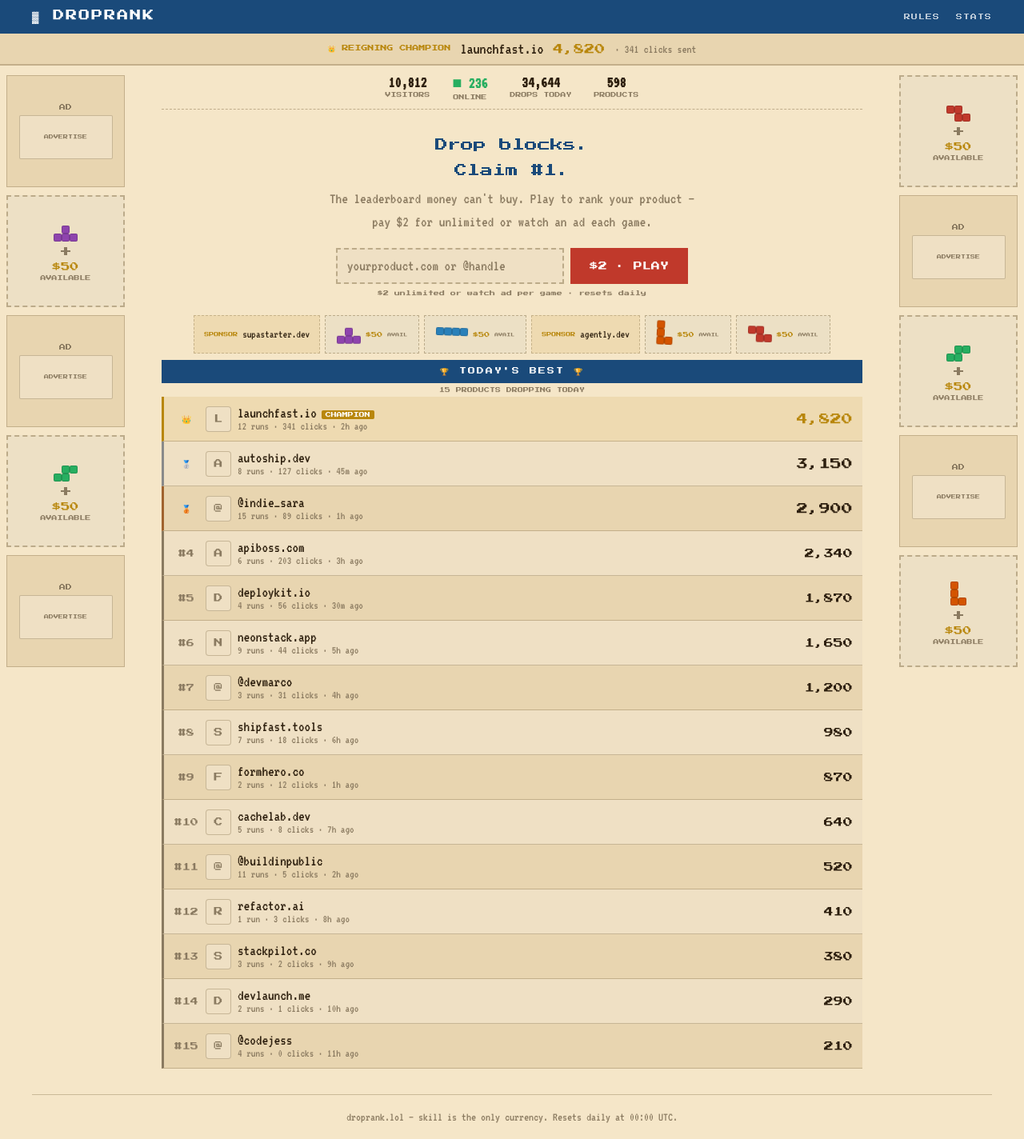
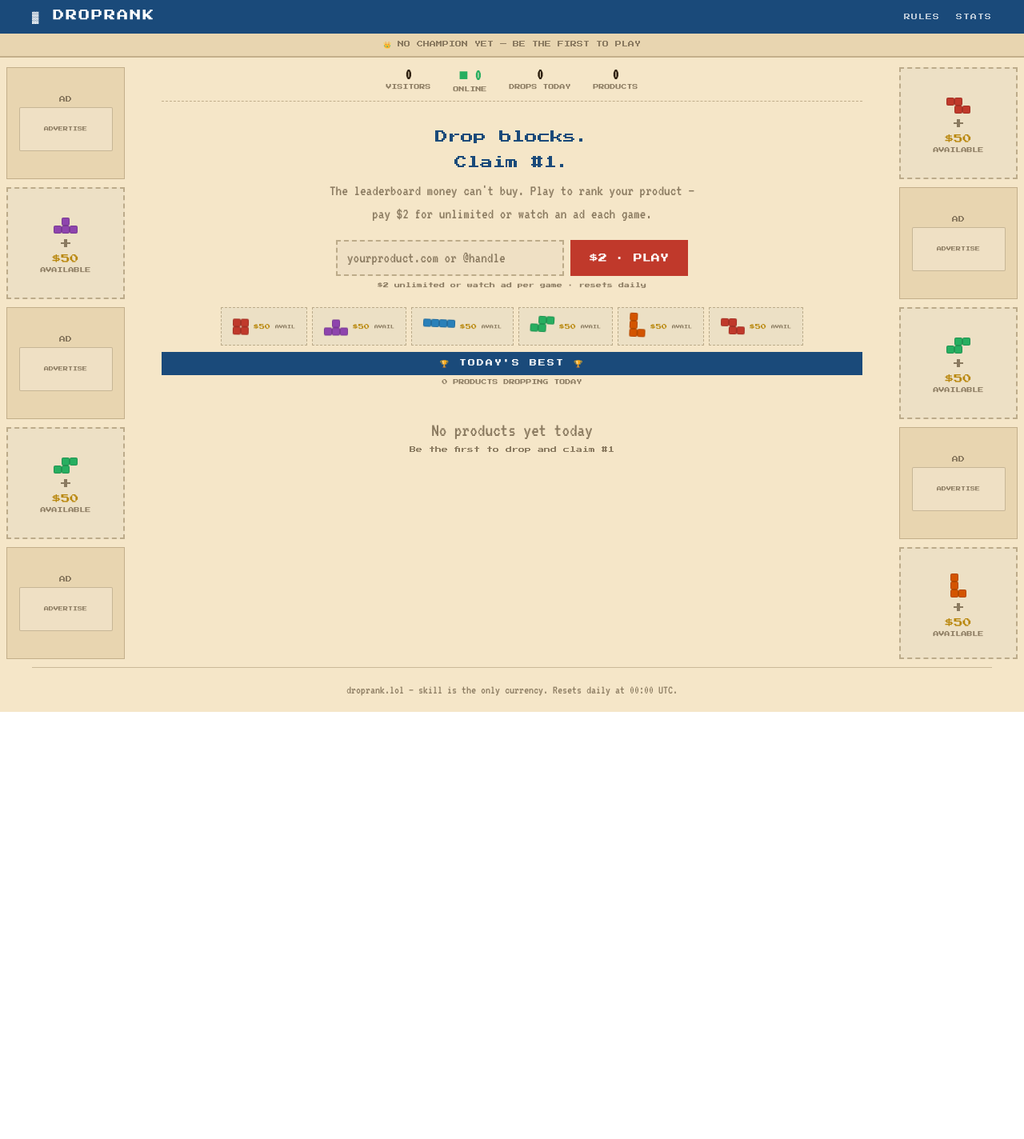
Before and after one commit to mateochezjimmm/droprank, a Next.js app: page / in a window 1280 px wide. Shown: the whole page at 80% size. After the commit the page ends 890 px from the top, so only its background shows below. Built offline with nearby package versions, Linux system fonts and the light colour scheme.

Commit message:
Update DropRank.jsx

```diff
--- a/app/DropRank.jsx
+++ b/app/DropRank.jsx
@@ -32,23 +32,8 @@
 const stamp = (b, p) => { const n = b.map(r => [...r]); for (let r = 0; r < p.shape.length; r++) for (let c = 0; c < p.shape[0].length; c++) if (p.shape[r][c] && p.y + r >= 0) n[p.y + r][p.x + c] = p.color; return n; };
 const clr = b => { let n = 0; const nb = b.filter(r => { if (r.every(c => c)) { n++; return false; } return true; }); while (nb.length < ROWS) nb.unshift(Array(COLS).fill(null)); return { b: nb, n }; };
 
-const LB = [
-  { name: "launchfast.io", score: 4820, runs: 12, clicks: 341, t: "2h ago" },
-  { name: "autoship.dev", score: 3150, runs: 8, clicks: 127, t: "45m ago" },
-  { name: "@indie_sara", score: 2900, runs: 15, clicks: 89, t: "1h ago" },
-  { name: "apiboss.com", score: 2340, runs: 6, clicks: 203, t: "3h ago" },
-  { name: "deploykit.io", score: 1870, runs: 4, clicks: 56, t: "30m ago" },
-  { name: "neonstack.app", score: 1650, runs: 9, clicks: 44, t: "5h ago" },
-  { name: "@devmarco", score: 1200, runs: 3, clicks: 31, t: "4h ago" },
-  { name: "shipfast.tools", score: 980, runs: 7, clicks: 18, t: "6h ago" },
-  { name: "formhero.co", score: 870, runs: 2, clicks: 12, t: "1h ago" },
-  { name: "cachelab.dev", score: 640, runs: 5, clicks: 8, t: "7h ago" },
-  { name: "@buildinpublic", score: 520, runs: 11, clicks: 5, t: "2h ago" },
-  { name: "refactor.ai", score: 410, runs: 1, clicks: 3, t: "8h ago" },
-  { name: "stackpilot.co", score: 380, runs: 3, clicks: 2, t: "9h ago" },
-  { name: "devlaunch.me", score: 290, runs: 2, clicks: 1, t: "10h ago" },
-  { name: "@codejess", score: 210, runs: 4, clicks: 0, t: "11h ago" },
-];
+// Leaderboard starts empty — will be populated by real users
+const LB = [];
 
 const MINIS = [
   { s: [[1,1],[1,1]], c: "#c0392b" },
@@ -65,21 +50,21 @@
   return (<div style={{ display: "inline-grid", gridTemplateColumns: `repeat(${p.s[0].length}, ${z}px)` }}>{p.s.flat().map((v, j) => (<div key={j} style={{ width: z, height: z, background: v ? p.c : "transparent", borderRadius: v ? 2 : 0, border: v ? "1px solid rgba(0,0,0,0.15)" : "none" }} />))}</div>);
 }
 
-// ── SPONSOR STRIP (compact) ──
 function SponsorStrip() {
-  const sp = [{ sold: true, name: "supastarter.dev" }, null, null, { sold: true, name: "agently.dev" }, null, null];
+  const sp = [null, null, null, null, null, null];
   return (
     <div style={{ display: "flex", gap: 6, padding: "8px 0", justifyContent: "center", flexWrap: "wrap" }}>
       {sp.map((s, i) => (
-        <div key={i} style={{ border: `1px dashed ${s?.sold ? C.border : C.borderDash}`, padding: s?.sold ? "6px 12px" : "6px 14px", cursor: "pointer", display: "flex", alignItems: "center", gap: 6, background: s?.sold ? C.goldLight : "rgba(26,74,122,0.04)", whiteSpace: "nowrap" }}>
-          {s?.sold ? (<><span style={{ fontFamily: F, fontSize: 6, color: C.gold }}>SPONSOR</span><span style={{ fontSize: 14, color: C.white }}>{s.name}</span></>) : (<><div style={{ animation: `bob ${2.5 + i * 0.4}s ease-in-out infinite` }}><Mini i={i} /></div><span style={{ fontFamily: F, fontSize: 7, color: C.gold }}>$50</span><span style={{ fontFamily: F, fontSize: 5, color: C.muted }}>AVAIL</span></>)}
+        <div key={i} style={{ border: `1px dashed ${C.borderDash}`, padding: "6px 14px", cursor: "pointer", display: "flex", alignItems: "center", gap: 6, background: "rgba(26,74,122,0.04)", whiteSpace: "nowrap" }}>
+          <div style={{ animation: `bob ${2.5 + i * 0.4}s ease-in-out infinite` }}><Mini i={i} /></div>
+          <span style={{ fontFamily: F, fontSize: 7, color: C.gold }}>$50</span>
+          <span style={{ fontFamily: F, fontSize: 5, color: C.muted }}>AVAIL</span>
         </div>
       ))}
     </div>
   );
 }
 
-// ── SIDEBAR SLOT (BIGGER) ──
 function SideSlot({ i, ad }) {
   if (ad) return (
     <div style={{ border: `1px solid ${C.border}`, padding: "18px 8px", textAlign: "center", marginBottom: 10, background: C.card, minHeight: 140, display: "flex", flexDirection: "column", alignItems: "center", justifyContent: "center", gap: 6 }}>
@@ -99,7 +84,6 @@
   );
 }
 
-// ── TETRIS GAME ──
 function Game({ product, onDone }) {
   const [board, setBoard] = useState(mkB);
   const [pc, setPc] = useState(() => rndP());
@@ -181,7 +165,6 @@
   );
 }
 
-// ── GATE MODAL (Pay $2 OR Watch Ad) ──
 function GateModal({ product, onPaid, onWatchAd, onClose }) {
   const [loading, setLoading] = useState(false);
   const [watchingAd, setWatchingAd] = useState(false);
@@ -201,20 +184,15 @@
       <div style={{ position: "fixed", inset: 0, zIndex: 1100, background: "rgba(45,31,14,0.7)", backdropFilter: "blur(6px)", display: "flex", alignItems: "center", justifyContent: "center", padding: 16 }}>
         <div style={{ background: "#fff", borderRadius: 8, padding: "32px 28px", maxWidth: 400, width: "90vw", textAlign: "center", boxShadow: "0 8px 40px rgba(0,0,0,0.3)", border: `3px solid ${C.border}` }}>
           <div style={{ fontFamily: F, fontSize: 8, color: C.muted, marginBottom: 12, letterSpacing: 1 }}>ADVERTISEMENT</div>
-
-          {/* Simulated ad slot */}
-          <div style={{ width: "100%", height: 200, background: "#f0f0f0", border: `1px solid #ddd`, borderRadius: 4, display: "flex", alignItems: "center", justifyContent: "center", marginBottom: 16 }}>
+          <div style={{ width: "100%", height: 200, background: "#f0f0f0", border: "1px solid #ddd", borderRadius: 4, display: "flex", alignItems: "center", justifyContent: "center", marginBottom: 16 }}>
             <div style={{ textAlign: "center" }}>
               <div style={{ fontFamily: F, fontSize: 8, color: "#aaa" }}>AD CONTENT</div>
               <div style={{ fontFamily: F, fontSize: 6, color: "#ccc", marginTop: 4 }}>Google AdSense / Rewarded Ad</div>
             </div>
           </div>
-
-          {/* Timer bar */}
           <div style={{ width: "100%", height: 6, background: "#eee", borderRadius: 3, overflow: "hidden", marginBottom: 10 }}>
             <div style={{ width: `${((15 - adTimer) / 15) * 100}%`, height: "100%", background: C.blue, borderRadius: 3, transition: "width 1s linear" }} />
           </div>
-
           <div style={{ fontFamily: F, fontSize: 10, color: adTimer > 0 ? C.muted : C.green }}>
             {adTimer > 0 ? (
               <>Skip in <span style={{ color: C.red }}>{adTimer}s</span></>
@@ -233,13 +211,10 @@
     <div style={{ position: "fixed", inset: 0, zIndex: 1100, background: "rgba(45,31,14,0.6)", backdropFilter: "blur(6px)", display: "flex", alignItems: "center", justifyContent: "center", padding: 16 }} onClick={e => { if (e.target === e.currentTarget) onClose(); }}>
       <div style={{ background: C.bg, border: `3px solid ${C.border}`, borderRadius: 8, padding: "28px 24px", maxWidth: 380, width: "90vw", textAlign: "center", boxShadow: "0 8px 40px rgba(0,0,0,0.25)" }}>
         <div style={{ fontFamily: F, fontSize: 13, color: C.blue, marginBottom: 14, lineHeight: 1.8 }}>List your product</div>
-
         <div style={{ background: C.surface, border: `1px dashed ${C.border}`, padding: "10px 14px", marginBottom: 20, borderRadius: 4 }}>
           <div style={{ fontFamily: F, fontSize: 7, color: C.muted, marginBottom: 3 }}>LISTING</div>
           <div style={{ fontSize: 20, color: C.white, wordBreak: "break-all" }}>{product}</div>
         </div>
-
-        {/* Option 1: Pay $2 */}
         <div style={{ background: C.surface, border: `2px solid ${C.border}`, borderRadius: 6, padding: "16px", marginBottom: 12 }}>
           <div style={{ fontFamily: F, fontSize: 8, color: C.gold, marginBottom: 6, letterSpacing: 1 }}>⭐ PREMIUM</div>
           <div style={{ fontFamily: F, fontSize: 22, color: C.white, marginBottom: 4 }}>$2</div>
@@ -253,15 +228,11 @@
             </button>
           </div>
         </div>
-
-        {/* Divider */}
         <div style={{ display: "flex", alignItems: "center", gap: 12, margin: "8px 0" }}>
           <div style={{ flex: 1, height: 1, background: C.border }} />
           <span style={{ fontFamily: F, fontSize: 8, color: C.muted }}>OR</span>
           <div style={{ flex: 1, height: 1, background: C.border }} />
         </div>
-
-        {/* Option 2: Watch Ad */}
         <div style={{ background: C.surface, border: `1px dashed ${C.border}`, borderRadius: 6, padding: "14px", marginTop: 12 }}>
           <div style={{ fontFamily: F, fontSize: 8, color: C.muted, marginBottom: 6 }}>FREE</div>
           <div style={{ fontSize: 16, color: C.white, marginBottom: 4 }}>Watch a 15s ad</div>
@@ -270,14 +241,12 @@
             ▶ WATCH AD TO PLAY
           </button>
         </div>
-
         <div onClick={onClose} style={{ fontFamily: F, fontSize: 8, color: C.muted, cursor: "pointer", textDecoration: "underline", marginTop: 14 }}>cancel</div>
       </div>
     </div>
   );
 }
 
-// ── MAIN ──
 export default function App() {
   const [url, setUrl] = useState("");
   const [playing, setPlaying] = useState(false);
@@ -292,13 +261,15 @@
     setGating(true);
   };
   const onPaid = () => { setGating(false); setPaid(true); setPlaying(true); };
-  const onWatchAd = () => { setGating(false); setPlaying(true); }; // free users see ad each time
+  const onWatchAd = () => { setGating(false); setPlaying(true); };
 
   const lb = (() => {
     if (!best) return LB;
     const me = { name: url || "you", score: best, runs: 1, clicks: 0, t: "just now", me: true };
     return [...LB, me].sort((a, b) => b.score - a.score);
   })();
+
+  const champ = lb.length > 0 ? lb[0] : null;
 
   const rk = i => i === 0 ? "👑" : i === 1 ? "🥈" : i === 2 ? "🥉" : `#${i + 1}`;
   const rc = i => i === 0 ? C.gold : i === 1 ? C.silver : i === 2 ? C.bronze : C.muted;
@@ -327,29 +298,34 @@
       {/* CHAMPION BAR */}
       <div style={{ background: C.card, borderBottom: `2px solid ${C.border}` }}>
         <div style={{ maxWidth: 1200, margin: "0 auto", display: "flex", alignItems: "center", justifyContent: "center", gap: 12, padding: "9px 16px", flexWrap: "wrap" }}>
-          <span style={{ fontFamily: F, fontSize: 8, color: C.gold }}>👑 REIGNING CHAMPION</span>
-          <span style={{ fontSize: 20, color: C.white }}>{LB[0].name}</span>
-          <span style={{ fontFamily: F, fontSize: 13, color: C.gold }}>{LB[0].score.toLocaleString()}</span>
-          <span style={{ fontSize: 15, color: C.muted }}>· {LB[0].clicks} clicks sent</span>
+          {champ ? (
+            <>
+              <span style={{ fontFamily: F, fontSize: 8, color: C.gold }}>👑 REIGNING CHAMPION</span>
+              <span style={{ fontSize: 20, color: C.white }}>{champ.name}</span>
+              <span style={{ fontFamily: F, fontSize: 13, color: C.gold }}>{champ.score.toLocaleString()}</span>
+            </>
+          ) : (
+            <span style={{ fontFamily: F, fontSize: 8, color: C.muted }}>👑 NO CHAMPION YET — BE THE FIRST TO PLAY</span>
+          )}
         </div>
       </div>
 
       {/* 3-COL */}
       <div className="mg" style={{ display: "grid", gridTemplateColumns: "160px 1fr 160px", gap: 0, alignItems: "start" }}>
 
-        {/* LEFT */}
         <div className="sb" style={{ paddingTop: 12, position: "sticky", top: 12, paddingLeft: 8, paddingRight: 4 }}>
           {[0, 1, 2, 3, 4].map(i => <SideSlot key={`l${i}`} i={i} ad={i % 2 === 0} />)}
         </div>
 
-        {/* CENTER */}
         <div style={{ maxWidth: 900, margin: "0 auto", width: "100%", padding: "0 12px" }}>
+          {/* Stats */}
           <div style={{ display: "flex", justifyContent: "center", gap: 28, padding: "11px 0", borderBottom: `1px dashed ${C.borderDash}`, flexWrap: "wrap" }}>
-            {[{ n: "10,812", l: "VISITORS" }, { n: "■ 236", l: "ONLINE", c: C.green }, { n: "34,644", l: "DROPS TODAY" }, { n: "598", l: "PRODUCTS" }].map(s => (
+            {[{ n: "0", l: "VISITORS" }, { n: "■ 0", l: "ONLINE", c: C.green }, { n: "0", l: "DROPS TODAY" }, { n: "0", l: "PRODUCTS" }].map(s => (
               <div key={s.l} style={{ textAlign: "center" }}><div style={{ fontSize: 20, color: s.c || C.white, fontWeight: "bold" }}>{s.n}</div><div style={{ fontFamily: F, fontSize: 7, color: C.muted, marginTop: 2 }}>{s.l}</div></div>
             ))}
           </div>
 
+          {/* Hero */}
           <div style={{ textAlign: "center", padding: "28px 12px 16px" }}>
             <div style={{ fontFamily: F, fontSize: 16, color: C.blue, lineHeight: 2, marginBottom: 6 }}>Drop blocks.<br />Claim #1.</div>
             <div style={{ fontSize: 19, color: C.muted, maxWidth: 480, margin: "0 auto 18px", lineHeight: 1.5 }}>
@@ -374,9 +350,16 @@
 
           <SponsorStrip />
 
+          {/* Leaderboard */}
           <div style={{ paddingBottom: 32 }}>
             <div style={{ textAlign: "center", padding: "9px", background: C.blue, fontFamily: F, fontSize: 9, color: "#fff", letterSpacing: 2 }}>🏆 TODAY'S BEST 🏆</div>
             <div style={{ textAlign: "center", padding: "5px", fontFamily: F, fontSize: 7, color: C.muted }}>{lb.length} PRODUCTS DROPPING TODAY</div>
+            {lb.length === 0 && (
+              <div style={{ textAlign: "center", padding: "40px 20px", color: C.muted }}>
+                <div style={{ fontSize: 24, marginBottom: 8 }}>No products yet today</div>
+                <div style={{ fontFamily: F, fontSize: 8, color: C.muted }}>Be the first to drop and claim #1</div>
+              </div>
+            )}
             {lb.map((item, i) => (
               <div key={item.name + i} style={{
                 display: "flex", alignItems: "center", padding: "11px 12px",
@@ -402,7 +385,6 @@
           </div>
         </div>
 
-        {/* RIGHT */}
         <div className="sb" style={{ paddingTop: 12, position: "sticky", top: 12, paddingRight: 8, paddingLeft: 4 }}>
           {[5, 6, 3, 1, 4].map((pi, i) => <SideSlot key={`r${i}`} i={pi} ad={i % 2 !== 0} />)}
         </div>
```
